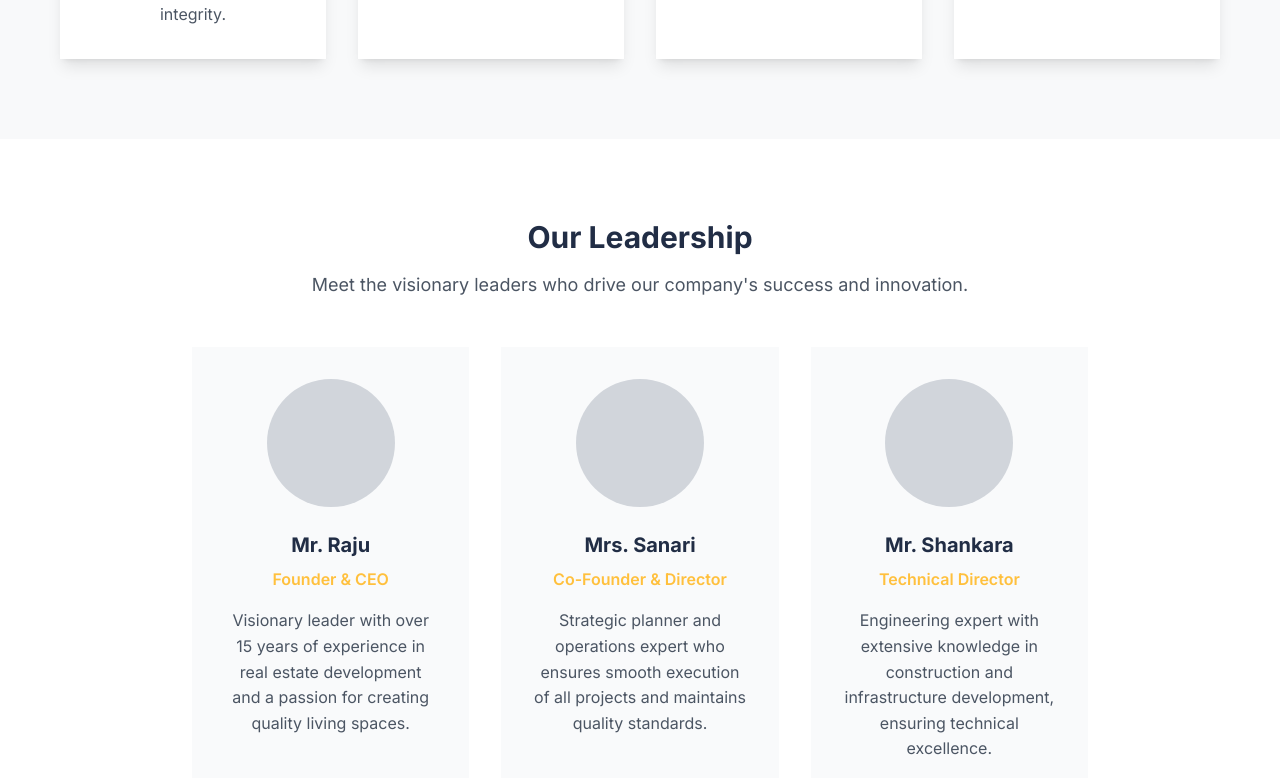
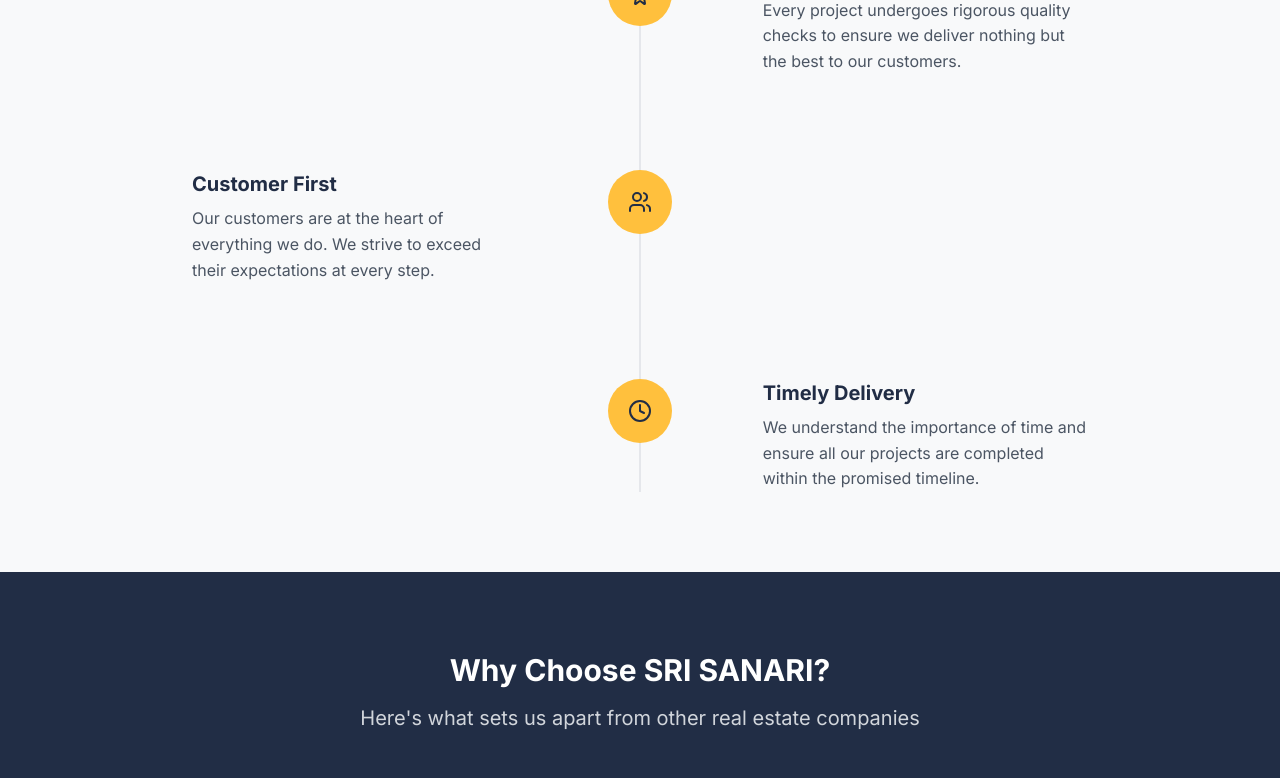
Before and after one commit to manneworks/srisanari-infra, a Next.js app: page /about in a window 1280 px wide. Shown: the part 1660-2438 px from the top of the page. Built offline with nearby package versions, Linux system fonts and the light colour scheme.

Commit message:
->about us page - Moved "Why Choose SRI SANARI?" section before "Our Leadership" for better content flow - Centered heading on mobile for better visual hierarchy - Enhanced timeline layout for mobile with centered content and icons - Maintained all existing functionality while improving mobile UX

```diff
--- a/app/about/page.tsx
+++ b/app/about/page.tsx
@@ -43,7 +43,7 @@ export default function AboutPage() {
         <div className="container">
           <div className="grid grid-cols-1 lg:grid-cols-2 gap-12 items-center">
             <div>
-              <h1 className="text-4xl md:text-5xl font-bold mb-6">About SRI SANARI SHANKARA INFRA</h1>
+              <h1 className="text-4xl md:text-5xl font-bold mb-6 text-center lg:text-left">About SRI SANARI SHANKARA INFRA</h1>
               <p className="text-xl text-gray-300 mb-8 leading-relaxed">
                 Building dreams, creating communities, and shaping the future of real estate development in Telangana
                 with integrity, innovation, and excellence.
@@ -93,10 +93,10 @@ export default function AboutPage() {
         </div>
       </section>
 
-      {/* Our Values */}
+      {/* Our Values - Timeline */}
       <section className="section-padding bg-light">
         <div className="container">
-          <div className="text-center mb-12">
+          <div className="text-center mb-16">
             <h2 className="text-3xl font-bold mb-4 text-navy-blue">Our Core Values</h2>
             <p className="text-lg text-gray-600 max-w-2xl mx-auto">
               These values guide everything we do and shape the way we interact with our customers, partners, and
@@ -104,62 +104,29 @@ export default function AboutPage() {
             </p>
           </div>
 
-          <div className="grid grid-cols-1 md:grid-cols-2 lg:grid-cols-4 gap-8">
+          <div className="relative max-w-4xl mx-auto">
+            {/* Vertical line - Hidden on mobile, shown on md+ */}
+            <div className="hidden md:block absolute left-1/2 w-0.5 h-full bg-gray-200 transform -translate-x-1/2"></div>
+
+            {/* Timeline items */}
+            <div className="space-y-16 md:space-y-24">
               {values.map((value, index) => (
                 <div
                   key={index}
-                className="bg-white p-8 rounded-lg shadow-lg text-center hover:shadow-xl transition-shadow"
+                  className={`relative flex flex-col md:flex-row ${index % 2 === 0 ? 'md:flex-row' : 'md:flex-row-reverse'} items-center md:items-start`}
                 >
-                <div className="w-16 h-16 bg-primary-yellow rounded-full flex items-center justify-center mx-auto mb-6">
-                  <value.icon className="w-8 h-8 text-navy-blue" />
+                  {/* Content - Full width on mobile, 5/12 on desktop */}
+                  <div className={`w-full md:w-5/12 text-center md:text-left ${index % 2 === 0 ? 'md:pr-12' : 'md:pl-12'} ${index === 0 ? 'pt-0 md:pt-8' : ''} order-2 md:order-none`}>
+                    <h3 className="text-xl font-bold text-navy-blue mb-2">{value.title}</h3>
+                    <p className="text-gray-600 max-w-md mx-auto md:mx-0">{value.description}</p>
                   </div>
-                <h3 className="text-xl font-bold mb-4 text-navy-blue">{value.title}</h3>
-                <p className="text-gray-600 leading-relaxed">{value.description}</p>
+
+                  {/* Icon in circle - Center on mobile, positioned on line for desktop */}
+                  <div className={`relative z-10 w-16 h-16 bg-primary-yellow rounded-full flex items-center justify-center mx-auto mb-4 md:mb-0 md:absolute md:left-1/2 transform md:-translate-x-1/2 ${index === 0 ? 'md:mt-8' : ''} ${index % 2 === 0 ? 'md:translate-y-0' : 'md:translate-y-0'}`}>
+                    <value.icon className="w-6 h-6 text-navy-blue" />
+                  </div>
                 </div>
               ))}
-          </div>
-        </div>
-      </section>
-
-      {/* Leadership Team */}
-      <section className="section-padding bg-white">
-        <div className="container">
-          <div className="text-center mb-12">
-            <h2 className="text-3xl font-bold mb-4 text-navy-blue">Our Leadership</h2>
-            <p className="text-lg text-gray-600 max-w-2xl mx-auto">
-              Meet the visionary leaders who drive our company's success and innovation.
-            </p>
-          </div>
-
-          <div className="grid grid-cols-1 md:grid-cols-2 lg:grid-cols-3 gap-8 max-w-4xl mx-auto">
-            <div className="bg-gray-50 p-8 rounded-lg text-center">
-              <div className="w-32 h-32 bg-gray-300 rounded-full mx-auto mb-6"></div>
-              <h3 className="text-xl font-bold mb-2 text-navy-blue">Mr. Raju</h3>
-              <p className="text-primary-yellow font-semibold mb-4">Founder & CEO</p>
-              <p className="text-gray-600">
-                Visionary leader with over 15 years of experience in real estate development and a passion for creating
-                quality living spaces.
-              </p>
-            </div>
-
-            <div className="bg-gray-50 p-8 rounded-lg text-center">
-              <div className="w-32 h-32 bg-gray-300 rounded-full mx-auto mb-6"></div>
-              <h3 className="text-xl font-bold mb-2 text-navy-blue">Mrs. Sanari</h3>
-              <p className="text-primary-yellow font-semibold mb-4">Co-Founder & Director</p>
-              <p className="text-gray-600">
-                Strategic planner and operations expert who ensures smooth execution of all projects and maintains
-                quality standards.
-              </p>
-            </div>
-
-            <div className="bg-gray-50 p-8 rounded-lg text-center">
-              <div className="w-32 h-32 bg-gray-300 rounded-full mx-auto mb-6"></div>
-              <h3 className="text-xl font-bold mb-2 text-navy-blue">Mr. Shankara</h3>
-              <p className="text-primary-yellow font-semibold mb-4">Technical Director</p>
-              <p className="text-gray-600">
-                Engineering expert with extensive knowledge in construction and infrastructure development, ensuring
-                technical excellence.
-              </p>
             </div>
           </div>
         </div>
@@ -209,6 +176,50 @@ export default function AboutPage() {
           </div>
         </div>
       </section>
+
+      {/* Leadership Team */}
+      <section className="section-padding bg-white">
+        <div className="container">
+          <div className="text-center mb-12">
+            <h2 className="text-3xl font-bold mb-4 text-navy-blue">Our Leadership</h2>
+            <p className="text-lg text-gray-600 max-w-2xl mx-auto">
+              Meet the visionary leaders who drive our company's success and innovation.
+            </p>
+          </div>
+
+          <div className="grid grid-cols-1 md:grid-cols-2 lg:grid-cols-3 gap-8 max-w-4xl mx-auto">
+            <div className="bg-gray-50 p-8 rounded-lg text-center">
+              <div className="w-32 h-32 bg-gray-300 rounded-full mx-auto mb-6"></div>
+              <h3 className="text-xl font-bold mb-2 text-navy-blue">Mr. Raju</h3>
+              <p className="text-primary-yellow font-semibold mb-4">Founder & CEO</p>
+              <p className="text-gray-600">
+                Visionary leader with over 15 years of experience in real estate development and a passion for creating
+                quality living spaces.
+              </p>
+            </div>
+
+            <div className="bg-gray-50 p-8 rounded-lg text-center">
+              <div className="w-32 h-32 bg-gray-300 rounded-full mx-auto mb-6"></div>
+              <h3 className="text-xl font-bold mb-2 text-navy-blue">Mrs. Sanari</h3>
+              <p className="text-primary-yellow font-semibold mb-4">Co-Founder & Director</p>
+              <p className="text-gray-600">
+                Strategic planner and operations expert who ensures smooth execution of all projects and maintains
+                quality standards.
+              </p>
+            </div>
+
+            <div className="bg-gray-50 p-8 rounded-lg text-center">
+              <div className="w-32 h-32 bg-gray-300 rounded-full mx-auto mb-6"></div>
+              <h3 className="text-xl font-bold mb-2 text-navy-blue">Mr. Shankara</h3>
+              <p className="text-primary-yellow font-semibold mb-4">Technical Director</p>
+              <p className="text-gray-600">
+                Engineering expert with extensive knowledge in construction and infrastructure development, ensuring
+                technical excellence.
+              </p>
+            </div>
+          </div>
+        </div>
+      </section>
     </div>
   )
 }
--- a/package.json
+++ b/package.json
@@ -43,6 +43,7 @@
     "cmdk": "1.0.4",
     "date-fns": "4.1.0",
     "embla-carousel-react": "8.5.1",
+    "framer-motion": "^12.18.1",
     "input-otp": "1.4.1",
     "lucide-react": "^0.454.0",
     "next": "15.2.4",
```
Also changed, not shown: 1 other file (tests, documents, lock files or other folders). Lines whose indentation alone changed are shown as unchanged.
